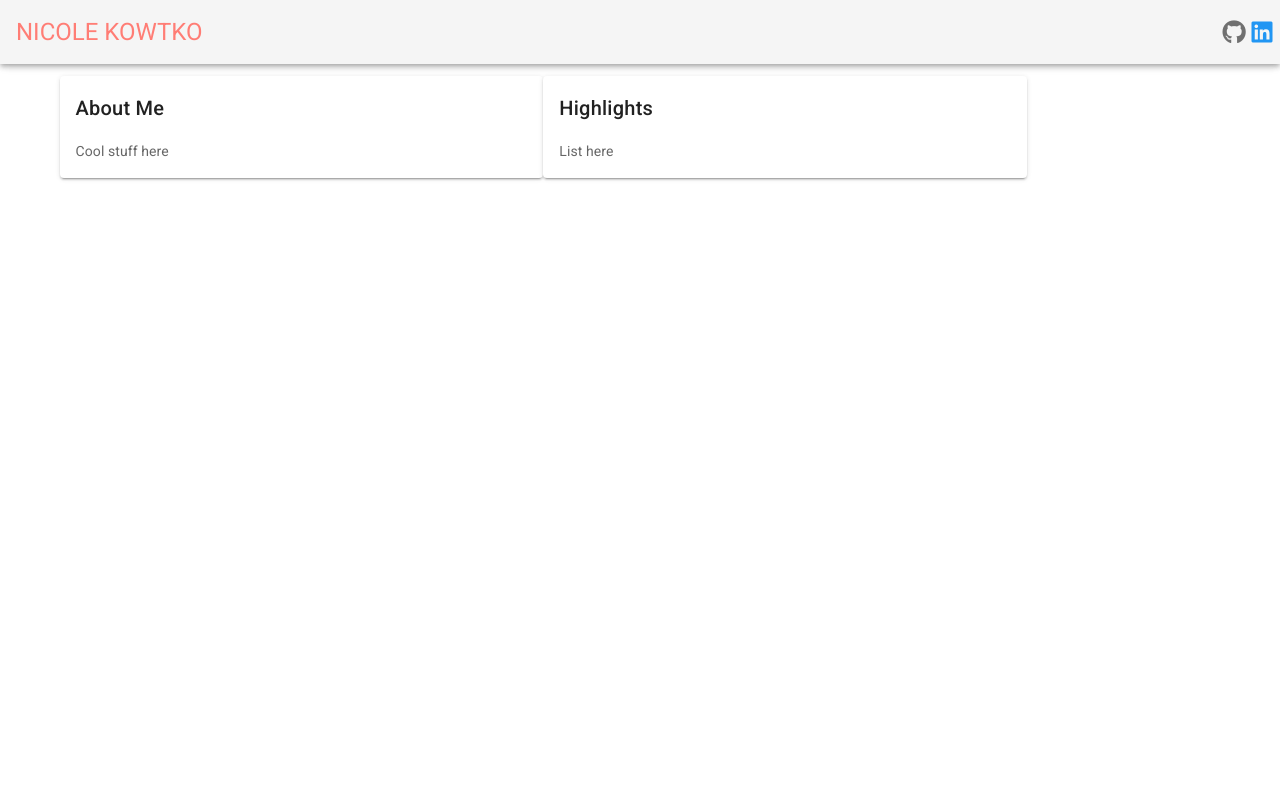
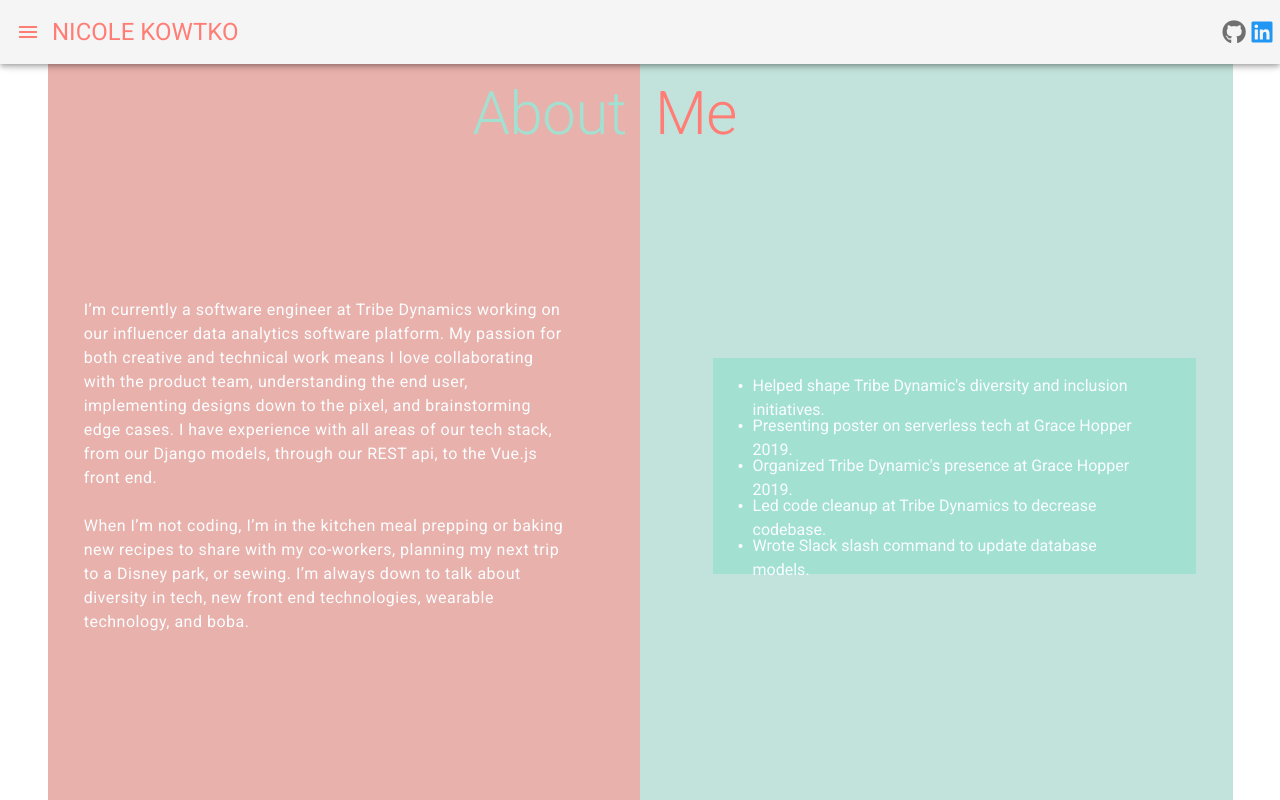
Before and after one commit to akowtko/portfolio, a Vue app: page /about in a window 1280 px wide. Built offline with nearby package versions, Linux system fonts and the light colour scheme.

Commit message:
first attempt at About page

```diff
--- a/src/App.vue
+++ b/src/App.vue
@@ -1,6 +1,32 @@
 <template>
   <v-app>
     <v-app-bar app>
+      <v-menu
+        bottom
+        nudge-bottom="55px"
+      >
+        <template v-slot:activator="{ on }">
+          <v-app-bar-nav-icon
+            v-on="on"
+            class="primary--color"
+            slot="activator"
+          />
+        </template>
+        <v-list>
+          <v-list-item
+            v-for="item in menu"
+            :key="item.text"
+            :to="item.to"
+            >
+            <v-list-item-icon class="mr-3">
+              <v-icon class="primary--color">{{item.icon}}</v-icon>
+            </v-list-item-icon>
+            <v-list-item-content class="primary--color">
+              <v-list-item-title>{{item.text}}</v-list-item-title>
+            </v-list-item-content>
+          </v-list-item>
+        </v-list>
+      </v-menu>
       <v-toolbar-title class="headline text-uppercase font-weight-lighty primary--color">
         Nicole Kowtko
       </v-toolbar-title>
@@ -28,7 +54,9 @@
     </v-app-bar>
 
     <v-content>
-      <router-view/>
+
+        <router-view/>
+
     </v-content>
   </v-app>
 </template>
@@ -42,6 +70,25 @@
     data: () => ({
       linkedIn: 'https://www.linkedin.com/in/antonia-nicole-kowtko-724a7749/',
       github: 'https://github.com/akowtko',
+      menu: [
+        {
+          'text': 'Home',
+          'icon': 'mdi-home',
+          'to': '/'
+        },
+        {
+          'text': 'About',
+          'icon': 'mdi-information-outline',
+          'to': 'about'
+        }
+      ]
     }),
   };
 </script>
+
+<style>
+  .v-list-item--active, .v-list-item--active .v-icon, .v-list-item--active .v-list-item__content {
+    color: #A2E0D2 !important;
+  }
+
+</style>
--- /dev/null
+++ b/src/assets/about.js
@@ -0,0 +1,21 @@
+const aboutMe = `I’m currently a software engineer at Tribe Dynamics working on our influencer data analytics software platform.
+My passion for both creative and technical work means I love collaborating with the product team, understanding the end user,
+implementing designs down to the pixel, and brainstorming edge cases. I have experience with all areas of our tech stack,
+from our Django models, through our REST api, to the Vue.js front end.<br><br>
+When I’m not coding, I’m in the kitchen meal prepping or baking new recipes to share with my co-workers, planning my next
+ trip to a Disney park, or sewing. I’m always down to talk about diversity in tech, new front end technologies, wearable
+ technology, and boba.
+`;
+
+
+const highlights = [
+  'Helped shape Tribe Dynamic\'s diversity and inclusion initiatives.',
+  'Presenting poster on serverless tech at Grace Hopper 2019.',
+  'Organized Tribe Dynamic\'s presence at Grace Hopper 2019.',
+  'Led code cleanup at Tribe Dynamics to decrease codebase.',
+  'Wrote Slack slash command to update database models.'
+];
+module.exports = {
+  aboutMe,
+  highlights
+};
--- a/src/components/About.vue
+++ b/src/components/About.vue
@@ -1,36 +1,64 @@
 <template>
-  <v-container>
-    <v-layout>
-      <v-flex xs5>
-        <v-card>
-          <v-card-title>
-            About Me
-          </v-card-title>
-          <v-card-text>
-            Cool stuff here
-          </v-card-text>
-        </v-card>
+  <v-container fill-height class="about__container">
+    <v-layout
+      column
+      justify-center
+      align-center
+    >
+      <v-flex xs1 class="display-3 pt-2">
+        <span class="secondary--color">About</span>&nbsp;
+        <span class="primary--color">Me&nbsp;&nbsp;&nbsp;&nbsp;&nbsp;</span>
       </v-flex>
-      <v-flex xs5>
-        <v-card>
-          <v-card-title>
-            Highlights
-          </v-card-title>
-          <v-card-text>
-            List here
-          </v-card-text>
-        </v-card>
+      <v-flex xs11 d-flex>
+        <v-layout
+          justify-space-around
+          align-center
+        >
+          <v-flex xs5 v-html="aboutMe" class="body-1 background--color">
+          </v-flex>
+          <v-flex xs5 offset-xs1 class="secondary--background--opqaue">
+            <v-list
+              dense
+              color="#A2E0D2"
+              class="background--color"
+            >
+              <v-list-item
+                v-for="highlight in highlights"
+                :key="highlight"
+              >
+                <v-list-item-icon class="background--color">
+                  <v-icon class="background--color">mdi-circle-small</v-icon>
+                  {{highlight}}
+                </v-list-item-icon>
+              </v-list-item>
+            </v-list>
+          </v-flex>
+        </v-layout>
       </v-flex>
     </v-layout>
   </v-container>
 </template>
 
 <script>
+  const {
+    aboutMe,
+    highlights,
+  } = require('../assets/about');
   export default {
     name: 'about',
+    data: () => ({
+      aboutMe,
+      highlights,
+    })
   };
 </script>
 
 <style scoped>
-
+  .container {
+    background: rgb(233,177,171);
+    background: linear-gradient(90deg, rgba(233,177,171,1) 50%, rgba(194,227,219,1) 50%);
+  }
+  .v-list-item {
+    color: #FAFDFF !important;
+  }
 </style>
--- a/src/components/Main.vue
+++ b/src/components/Main.vue
@@ -1,26 +1,45 @@
 <template>
-  <v-parallax style="height:100%" :src="splash">
+  <v-parallax
+        style="height:100%"
+        :src="require('../assets/unsplash-bkd.jpg')">
     <v-container fill-height>
       <v-layout
-        style="height:80%"
+        column
+        align-center
+        justify-space-between
+      >
+        <v-flex xs11 pt-3>
+          <v-layout
             align-center
             justify-space-between
           >
             <v-flex xs5>
               <v-img
-            max-height="500px"
+                height="450px"
                 :src="headshot"
                 contain/>
             </v-flex>
             <v-flex xs6 ml-3>
-          <v-card outlined width="100%" class="display-1 primary--color pa-3" style="border:2px solid #FF7D75;">
+              <v-card outlined width="100%" class="display-2 primary--color pa-3" style="border:2px solid #FF7D75;">
                 {{caption}}
+                <div class="headline pt-2">I'm passionate about web development, edge cases, and cross-team collaboration.</div>
               </v-card>
+            </v-flex>
+          </v-layout>
+        </v-flex>
+        <v-flex xs1>
+          <v-btn
+            icon
+            small
+            to="about"
+            class="secondary--color"
+          >
+            <v-icon size="35">mdi-chevron-down</v-icon>
+          </v-btn>
         </v-flex>
       </v-layout>
     </v-container>
   </v-parallax>
-
 </template>
 
 <script>
@@ -42,3 +61,7 @@
     }),
   };
 </script>
+
+<style>
+
+</style>
--- a/src/stylus/common.styl
+++ b/src/stylus/common.styl
@@ -1,16 +1,19 @@
 // Common styling for app
 .accent--color {
-  color: #A2E0D2 !important
+  color: #498ECC !important
 }
 .accent--background {
-  background-color: #A2E0D2 !important
+  background-color: #498ECC !important
 }
 
 .secondary--color {
-  color: #2E73B3 !important
+  color: #A2E0D2 !important
 }
 .secondary--background {
-  background-color: #2E73B3 !important
+  background-color: #A2E0D2 !important
+}
+.secondary--background--opqaue {
+  background-color: #C2E3DB !important
 }
 
 .primary--color {
@@ -20,6 +23,14 @@
   background-color: #FF7D75 !important
 }
 
+.primary--background--opqaue {
+  background-color: #E9B1AB !important
+}
+
 .background--background {
   background-color: #FAFDFF !important
 }
+
+.background--color {
+  color: #FAFDFF !important
+}
```
Lines whose indentation alone changed are shown as unchanged.
